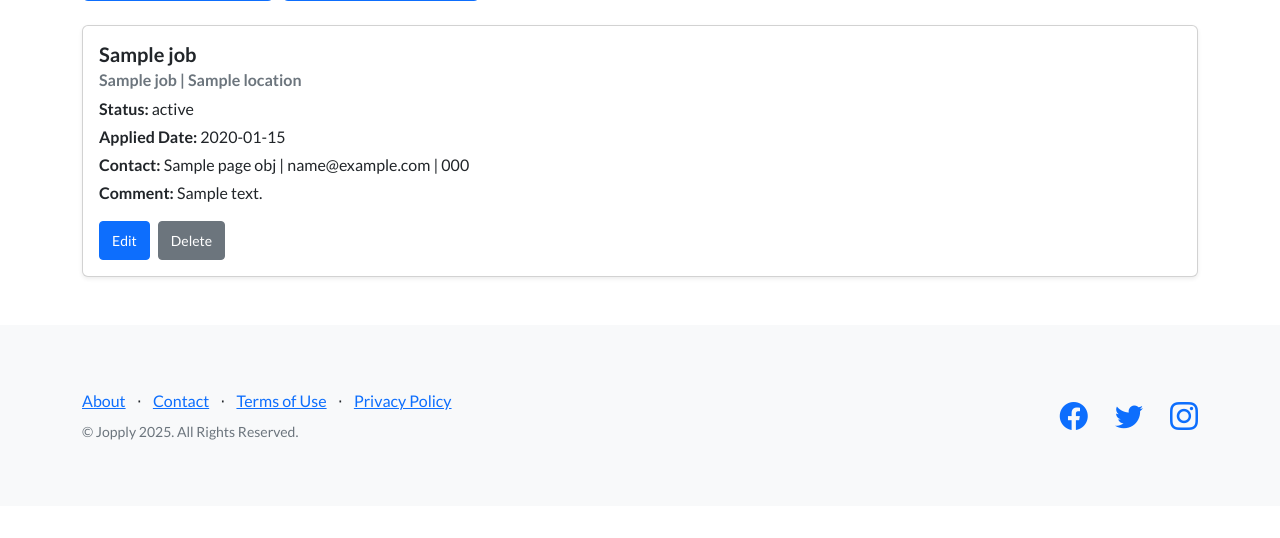
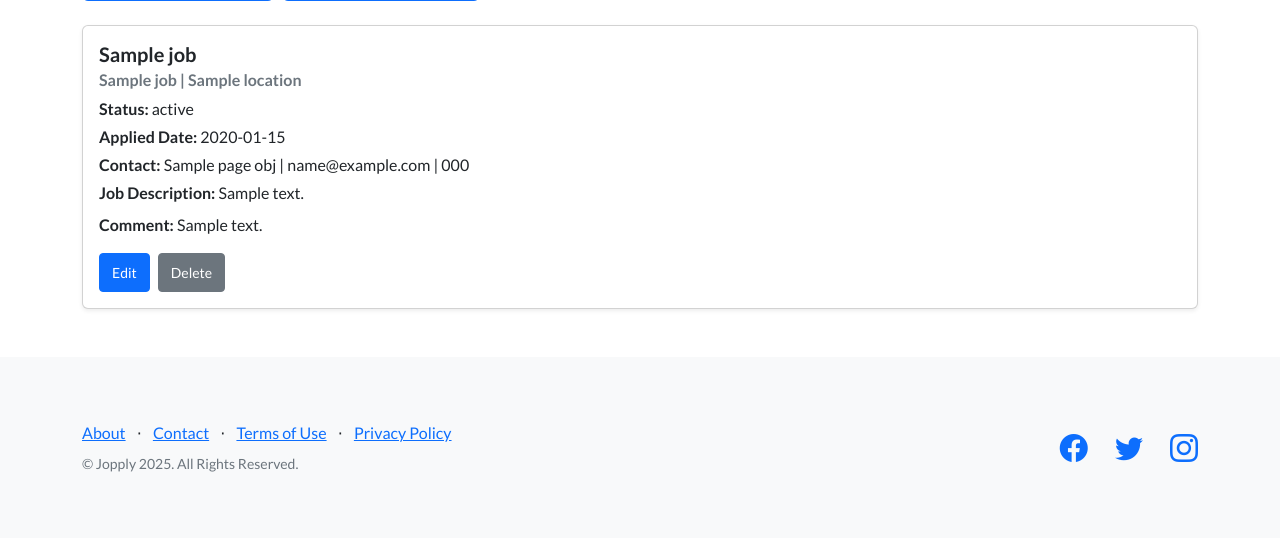
Before and after one commit to patrick85674/Job-tracker, a Django app: template apps/application/templates/application_list.html in a window 1280 px wide. Shown: the part 357-895 px from the top of the page. Before the commit the page ends 797 px from the top, so only its background shows below. Run offline with Django 5.2, Linux system fonts and the light colour scheme; the template is opened without the code that fills it: most values are stand-ins (such as "Sample title", 1, 10 or a date in 2020); some libraries are stand-ins or nearby versions.

Commit message:
update templates

```diff
--- a/apps/application/templates/application_list.html
+++ b/apps/application/templates/application_list.html
@@ -82,7 +82,9 @@
                         </h6>
 
                         <p class="mb-1"><strong>{% translate "Status" %}:</strong> {{ application.get_status_display }}</p>
-                        <p class="mb-1"><strong>{% translate "Applied Date" %}:</strong> {{ application.applied_date|date:"Y-m-d" }}</p>
+                        {% if application.applied_date %}
+                            <p class="mb-1"><strong>{% translate "Applied Date" %}:</strong> {{ application.applied_date|date:"Y-m-d" }}</p>
+                        {% endif %}
                         <p class="mb-1">
                             <strong>{% translate "Contact" %}:</strong>
                             {% if application.contact_name %}{{ application.contact_name }}{% endif %}
@@ -95,8 +97,16 @@
                               {{ application.contact_phone }}
                             {% endif %}
                           </p>
+                        {% if application.job.job_description %}
+                          <p class="mb-2"><strong>{% translate "Job Description" %}:</strong>
+                          {{ application.job.job_description|slice:":50" }}{% if application.job.job_description|length > 50%}...{% endif %}</p>
+                          {% endif %}
                         {% if application.comment %}
-                            <p class="mb-2"><strong>{% translate "Comment" %}:</strong> {{ application.comment }}</p>
+                            <p class="mb-2"><strong>{% translate "Comment" %}:</strong>
+                                {{ application.comment|slice:":50" }}{% if application.comment|length > 50%}...{% endif %}</p>
+                        {% endif %}
+                        {% if application.platform %}
+                            <p class="mb-2"><strong>{% translate "Platform" %}:</strong> {{ application.get_platform_display }}</p>
                         {% endif %}
 
                         <div class="d-flex gap-2 mt-3">
```
